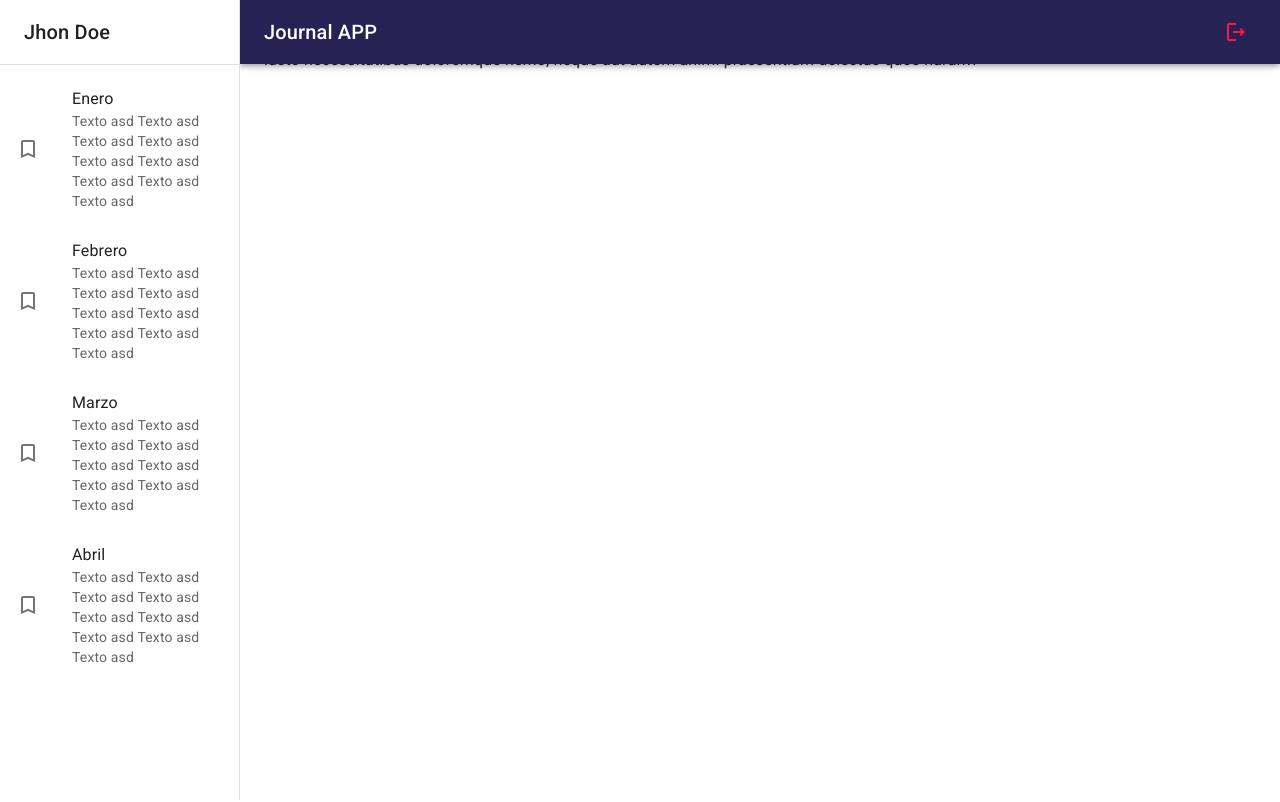
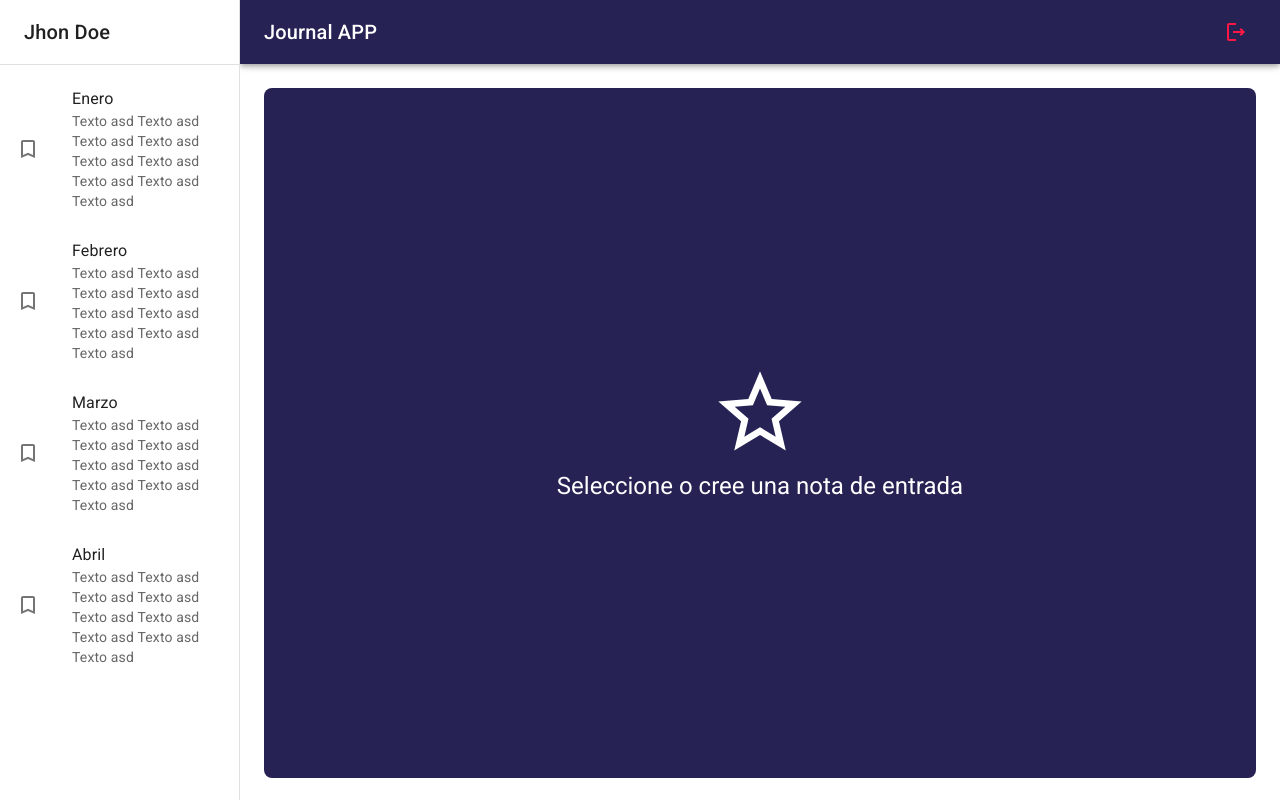
Before and after one commit to br1lisboa/REACT---JOURNAL-APP, a React (Vite) app: page / in a window 1280 px wide. Built offline with nearby package versions, Linux system fonts and the light colour scheme.

Commit message:
finished nothing to view

```diff
--- a/src/journal/layout/JournalLayout.jsx
+++ b/src/journal/layout/JournalLayout.jsx
@@ -1,3 +1,4 @@
+import { Toolbar } from "@mui/material"
 import { Box } from "@mui/system"
 import { NavBar, SideBar } from "../components"
 
@@ -20,6 +21,7 @@ export const JournalLayout = ({ children }) => {
                 sx={{ flexGrow: 1, p: 3 }}>
 
                 {/* Toolbar */}
+                <Toolbar />
 
                 {children}
 
--- a/src/journal/pages/JournalPage.jsx
+++ b/src/journal/pages/JournalPage.jsx
@@ -1,16 +1,17 @@
 
 import { Typography } from "@mui/material"
 import { JournalLayout } from "../layout/JournalLayout"
+import { NothingSelectdView } from "../view/NothingSelectdView"
 /* Se debe usar con el param variante, por defecto es un parrafo */
 
 export const JournalPage = () => {
     return (
         <JournalLayout>
 
-            <Typography>Lorem ipsum dolor sit amet consectetur adipisicing elit. Cupiditate recusandae soluta commodi officia in vitae magni blanditiis quia iusto necessitatibus doloremque nemo, neque aut autem animi praesentium delectus quos harum?</Typography>
+            {/* <Typography>Lorem ipsum dolor sit amet consectetur adipisicing elit. Cupiditate recusandae soluta commodi officia in vitae magni blanditiis quia iusto necessitatibus doloremque nemo, neque aut autem animi praesentium delectus quos harum?</Typography> */}
 
             {/* Nada seleccionado */}
-
+            <NothingSelectdView />
 
             {/* Vista de la nota */}
 
--- /dev/null
+++ b/src/journal/view/NothingSelectdView.jsx
@@ -0,0 +1,30 @@
+import { StarOutline } from "@mui/icons-material"
+import { Grid, Typography } from "@mui/material"
+
+export const NothingSelectdView = () => {
+    return (
+        <Grid
+            container
+            spacing={0}
+            direction="column"
+            alignItems="center"
+            justifyContent="center"
+            sx={{ minHeight: 'calc(100vh - 110px)', backgroundColor: 'primary.main', borderRadius: 2 }}
+        >
+
+            <Grid item xs={12}>
+
+                <StarOutline sx={{ fontSize: 100, color: 'white' }} />
+
+            </Grid>
+
+            <Grid item xs={12}>
+
+                <Typography color='white' variant="h5">Seleccione o cree una nota de entrada</Typography>
+
+            </Grid>
+
+        </Grid>
+
+    )
+}
--- /dev/null
+++ b/src/journal/view/index.js
@@ -0,0 +1,3 @@
+
+
+export * from './NothingSelectdView'
```
